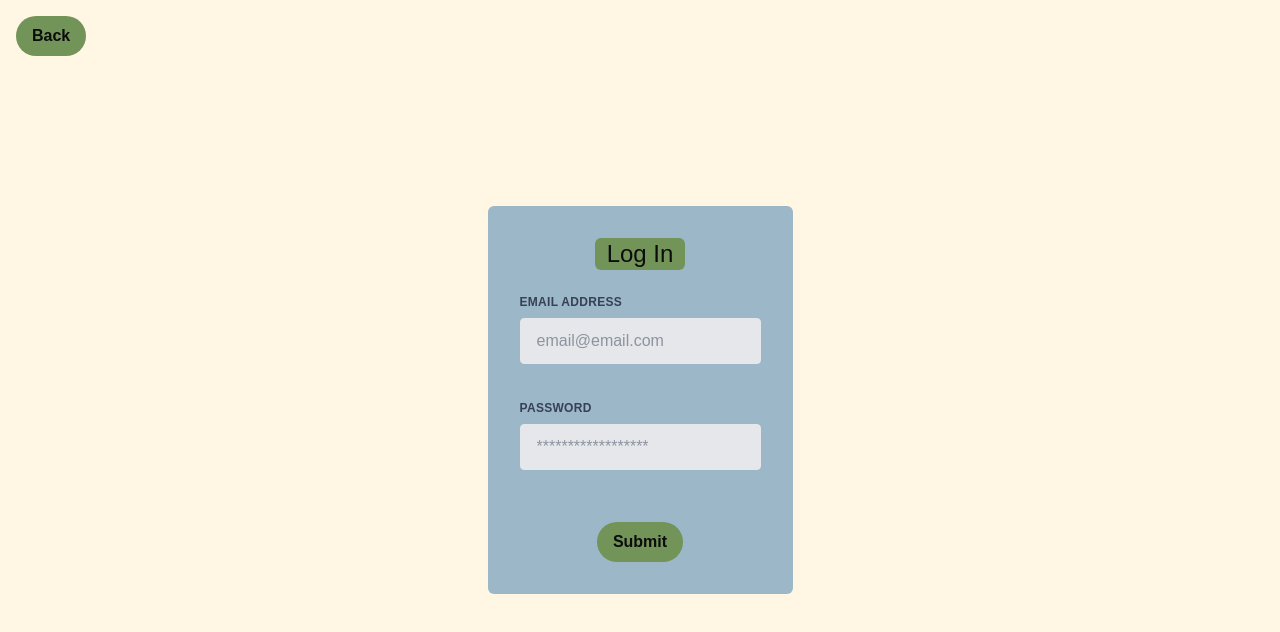
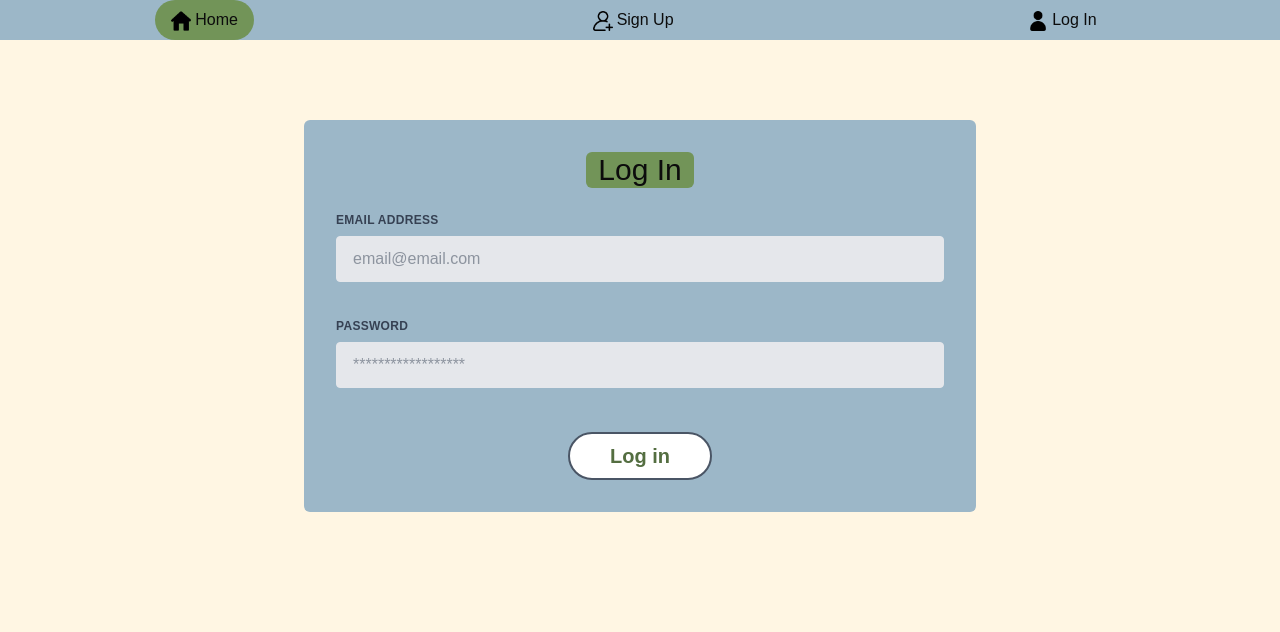
Before and after one commit to Kaytster/SoftwareEngineering-Project, a Next.js app: page /login in a window 1280 px wide. Shown: the top 632 px of the page. Built offline with nearby package versions, Linux system fonts and the light colour scheme.

Commit message:
Update page.tsx
added login page-zinzin

```diff
--- a/src/app/login/page.tsx
+++ b/src/app/login/page.tsx
@@ -1,22 +1,21 @@
-"use client"
 import '../globals.css'
-import { useRouter } from 'next/navigation'
-export default function LogIn() {
-    const router = useRouter();
-    const backButton = () => {
-        router.push('/')
-    }
+import Image from 'next/image';
+import LandingNav from '../components/landingNavigation';
+
+export default function Home() {
   return (
-    <main className="flex justify-center items-center min-h-screen" onClick={backButton}>
-        <button className="absolute top-4 left-4 bg-[#729458] hover:bg-[#B6D99B] text-[#0C0C0C] font-bold py-2 px-4 rounded-full">
-            Back
-        </button>
-        <div className="flex flex-col items-center">
-            <div className="relative mx-auto bg-[#9CB7C8] rounded-md flex flex-col items-center p-8">
-                <div className='inline-block rounded-md bg-[#729458] text-[#0C0C0C] text-2xl px-3 mb-6'>Log In</div>
+  <main>
+    {/* NAV BAR */}
+    <header>
+        <LandingNav />
+    </header>
 
-                <form className="w-full max-w-lg">
-                    {/* EMAIL */}
+      <div className="flex justify-center mx-auto mt-20">
+        <div className="relative mx-auto bg-[#9CB7C8] rounded-md flex flex-col items-center p-8 w-full max-w-2xl">
+          <div className='inline-block rounded-md bg-[#729458] text-[#0C0C0C] text-3xl px-3 mb-6'>Log In</div>
+
+          <form className="w-full">
+            {/* Email address */}
             <div className="flex flex-wrap -mx-3 mb-6">
                 <div className="w-full px-3">
                     <label className="block uppercase tracking-wide text-gray-700 text-xs font-bold mb-2">
@@ -25,7 +24,8 @@ export default function LogIn() {
                     <input className="appearance-none block w-full bg-gray-200 text-gray-700 border border-gray-200 rounded py-3 px-4 mb-3 leading-tight focus:outline-none focus:bg-white focus:border-gray-500" id="grid-password" type="password" placeholder="email@email.com" />
                 </div>
             </div>
-                    {/* PASSWORD */}
+
+            {/* Password */}
             <div className="flex flex-wrap -mx-3 mb-6">
               <div className="w-full px-3">
                   <label className="block uppercase tracking-wide text-gray-700 text-xs font-bold mb-2">
@@ -34,14 +34,16 @@ export default function LogIn() {
                   <input className="appearance-none block w-full bg-gray-200 text-gray-700 border border-gray-200 rounded py-3 px-4 mb-3 leading-tight focus:outline-none focus:bg-white focus:border-gray-500" id="grid-password" type="password" placeholder="******************" />
               </div>
             </div>
+
           </form>
+          <button className="mt-2 bg-[#fff] hover:bg-[#B6D99B] text-[#546e41] font-bold py-2 px-10 text-xl border-2 border-gray-600 rounded-full cursor-pointer">
+              Log in
+          </button>
 
-                <button className=" mt-4 bg-[#729458] hover:bg-[#B6D99B] text-[#0C0C0C] font-bold py-2 px-4 rounded-full">
-                    Submit
-                </button>
         </div>
       </div>
+
+
   </main>
-
-  )
+  );
 }
```
Lines whose indentation alone changed are shown as unchanged.
